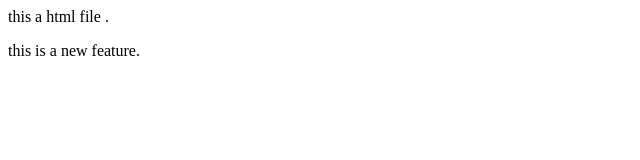
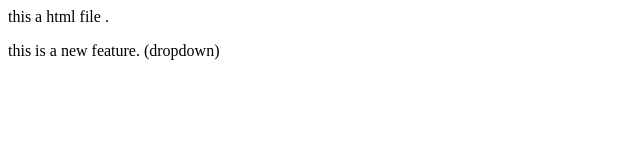
Before and after one commit to akshat7878/LocalRepo, a plain HTML site: page index.html in a window 1280 px wide. Shown: the full height of the page, 0-640 px from the left. Drawn offline with Linux system fonts and the light colour scheme.

Commit message:
add dropdown

```diff
--- a/index.html
+++ b/index.html
@@ -1,3 +1,3 @@
 <p>this a html file .</p>
 <p>this is a new feature.
-</p>
+(dropdown)</p>
```
